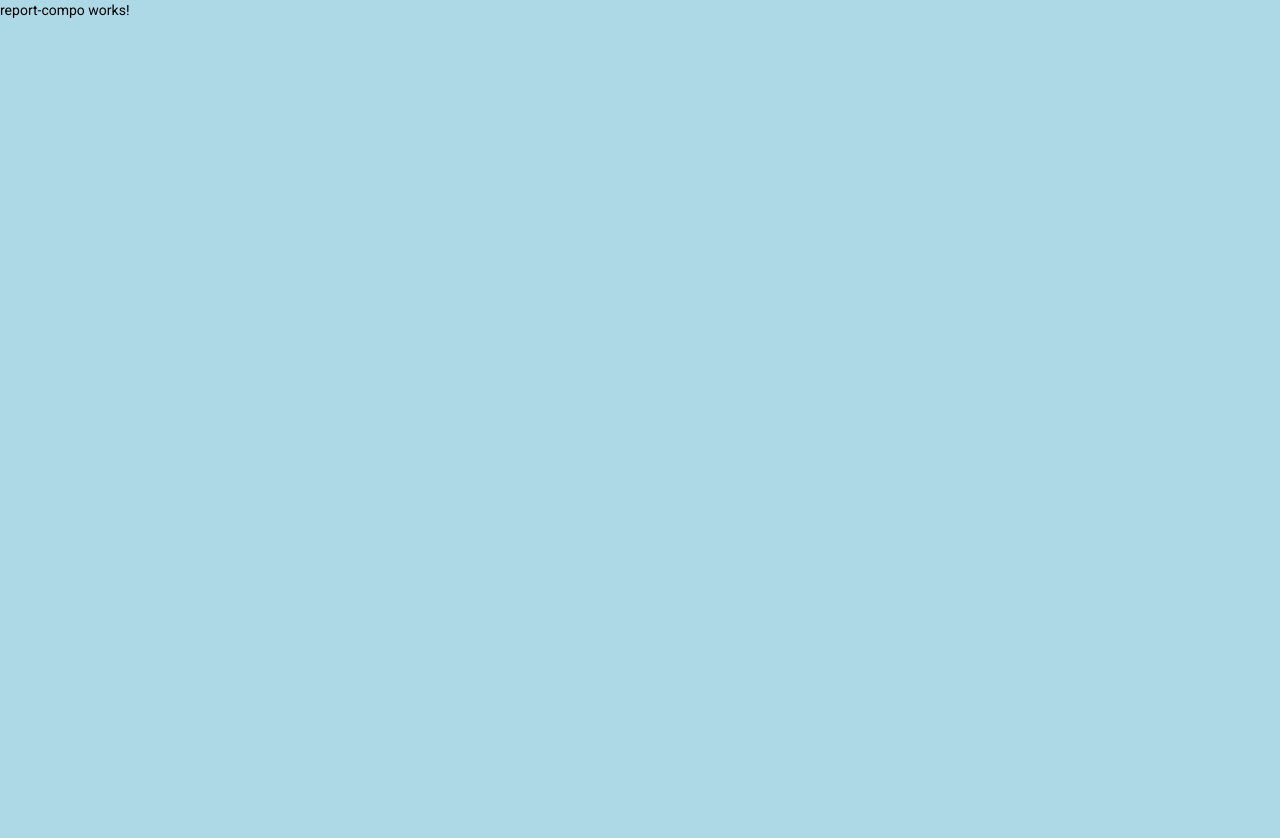
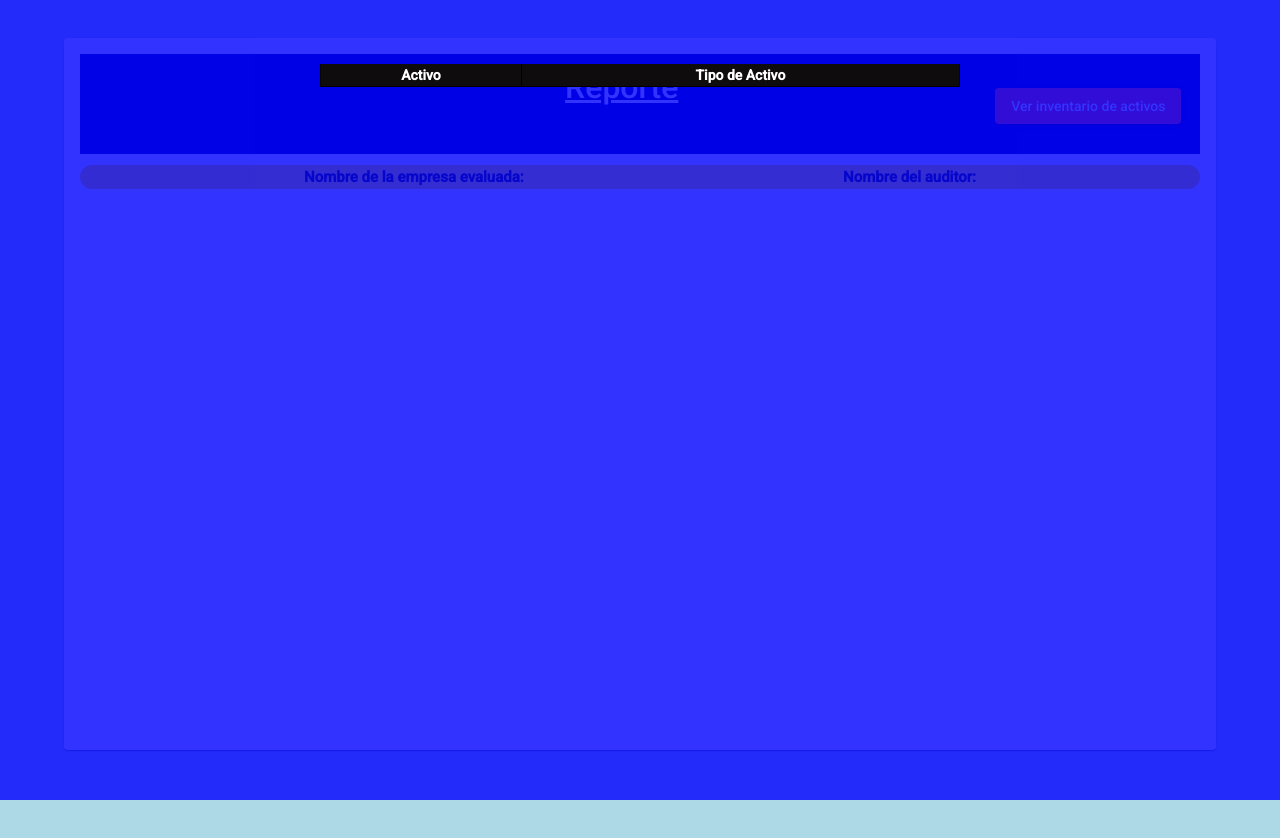
Before and after one commit to JuanM22/cobit, an Angular app: page /report in a window 1280 px wide. Shown: the top 838 px of the page. Before the commit the page ends 800 px from the top, so only its background shows below. Built offline with nearby package versions, Linux system fonts and the light colour scheme.

Commit message:
Final report generator

```diff
--- a/src/app/bussiness-assets/bussiness-assets.component.html
+++ b/src/app/bussiness-assets/bussiness-assets.component.html
@@ -29,7 +29,7 @@
             <mat-table [dataSource]="report.bussiness_assets" cdkDropList #assetsTable class="mat-elevation-z8 field-table"
                 (cdkDropListDropped)="drop($event)">
                 <ng-container matColumnDef="name">
-                    <mat-header-cell *matHeaderCellDef>Nombre</mat-header-cell>
+                    <mat-header-cell *matHeaderCellDef>Activo</mat-header-cell>
                     <mat-cell *matCellDef="let asset"> {{asset.assetName}} </mat-cell>
                 </ng-container>
                 <ng-container matColumnDef="type">
--- a/src/app/bussiness-assets/bussiness-assets.component.ts
+++ b/src/app/bussiness-assets/bussiness-assets.component.ts
@@ -22,7 +22,7 @@ export class BussinessAssetsComponent implements OnInit, IReport {
   displayedColumns: string[] = ['name', 'type', 'edit', 'delete']
   //////////
 
-  assetTypes: string[] = ['Fisicos', 'Red']
+  assetTypes: string[] = ['Activos de Información', 'Activos Físicos','ACtivos de Servicios de TI', 'Activos Humanos']
   assetName: string = ''
   assetType: string = ''
 
--- a/src/app/model/bussiness-asset.ts
+++ b/src/app/model/bussiness-asset.ts
@@ -1,16 +1,11 @@
 export class BussinessAsset {
 
-    private assetName : string;
-    private assetType: string;
+    assetName : string;
+    assetType: string;
 
     constructor(assetName: string, assetType: string) {
         this.assetName = assetName;
         this.assetType = assetType;
     }
 
-    getAssetName = (): string => this.assetName;
-    getAssetType = (): string => this.assetType;
-
-
-
 }
--- a/src/app/model/domain.ts
+++ b/src/app/model/domain.ts
@@ -3,6 +3,7 @@ import { Process } from "./process";
 export class Domain {
 
     id: number = 0;
-    processes: Process[] = []
+    name: string = '';
+    processes: Process[] = [];
 
 }
--- a/src/app/nav-menu/nav-menu.component.html
+++ b/src/app/nav-menu/nav-menu.component.html
@@ -1,6 +1,6 @@
 <section class="test-container">
   <button mat-raised-button color="primary" class="back-btn">Atrás</button>
-  <button mat-raised-button color="warn" id="go-report-btn">Siguiente</button>
+  <button mat-raised-button color="warn" id="go-report-btn" (click)="goToReportGenerator()">Siguiente</button>
   <mat-sidenav-container>
     <mat-sidenav mode="side" opened>
       <button mat-raised-button color="primary" (click)="domainIndex=0">Planear y Organizar</button>
--- a/src/app/nav-menu/nav-menu.component.ts
+++ b/src/app/nav-menu/nav-menu.component.ts
@@ -1,4 +1,5 @@
 import { Component, OnInit } from '@angular/core';
+import { Router } from '@angular/router';
 
 @Component({
   selector: 'app-nav-menu',
@@ -9,9 +10,13 @@ export class NavMenuComponent implements OnInit {
 
    domainIndex = 0;
 
-  constructor() { }
+  constructor(private router: Router) { }
 
   ngOnInit(): void {
   }
 
+  goToReportGenerator(): void {
+    this.router.navigate(['/report'])
+  }
+
 }
--- a/src/app/report-compo/report-compo.component.css
+++ b/src/app/report-compo/report-compo.component.css
@@ -0,0 +1,155 @@
+.report-container {
+    position: absolute;
+    width   : 90%;
+    height  : 100%;
+    padding : 3% 5%;
+}
+
+#generate-report-btn {
+    position: absolute;
+    right   : 3%;
+    top     : 7%;
+}
+
+.mat-card-header {
+    background-color: rgb(8, 8, 128);
+    padding         : 2% 0;
+    margin-bottom   : 1%;
+    height          : 8%;
+}
+
+.mat-card-title {
+    font-size      : 2rem;
+    color          : white;
+    text-align     : right;
+    position       : absolute;
+    right          : 42vw;
+    text-decoration: underline;
+}
+
+.report-card {
+    height: 85%;
+}
+
+table {
+    margin-left    : 5%;
+    width          : 60%;
+    text-align     : center;
+    border-collapse: collapse;
+}
+
+.improve-process-row {
+    background-color: rgba(204, 0, 0, 0.8);
+    color           : white;
+}
+
+.success-row {
+    background-color: rgba(5, 165, 53, 0.5);
+}
+
+tr {
+    border-bottom: 1px solid black;
+}
+
+th,
+td {
+    border-left : 1px solid black;
+    border-right: 1px solid black;
+}
+
+.table-header {
+    background-color: rgba(0, 0, 0, 0.8);
+    color           : white;
+}
+
+.audit-basic-info {
+    background-color: rgba(255, 217, 0, 0.87);
+    border-radius   : 1rem;
+    margin-bottom   : 1%;
+}
+
+.audit-basic-info h4,
+.audit-basic-info p {
+    display: inline;
+}
+
+.audit-basic-info h4 {
+    font-weight: bold;
+}
+
+#bussiness-info {
+    margin-left: 20%;
+}
+
+#auditor-info {
+    float       : right;
+    margin-right: 20%;
+}
+
+.comments {
+    width      : 30%;
+    margin-left: 3%;
+    height     : 5rem;
+}
+
+.comments h2 {
+    background-color       : rgba(255, 217, 0, 0.87);
+    border-top-left-radius : 1rem;
+    border-top-right-radius: 1rem;
+    text-align             : center;
+    margin-bottom          : 0;
+    font-weight            : bold;
+}
+
+.commentary-content {
+    background-color          : rgba(218, 165, 32, 0.473);
+    border-bottom-left-radius : 1rem;
+    border-bottom-right-radius: 1rem;
+    height                    : 100%;
+}
+
+.commentary-content p {
+    text-align : center;
+    padding-top: 3%;
+}
+
+.assets-inventory {
+    position        : absolute;
+    background-color: rgba(0, 0, 255, 0.8);
+    top             : 0;
+    width           : 100%;
+    height          : 100%;
+}
+
+.mat-card-content {
+    overflow-y: scroll;
+    height    : 70%;
+}
+
+.table-container {
+    margin-bottom: 1%;
+    display      : flex;
+    border       : 1px inset black;
+    padding      : 1%;
+}
+
+.process-name {
+    width: 80%;
+}
+
+/*
+    TABLA DE ACTIVOS
+*/
+
+.assets-table {
+    background-color: beige;
+    margin          : auto;
+    width           : 50%;
+    margin-top      : 5%;
+    border-collapse : collapse;
+}
+
+.assets-table thead {
+    background-color: rgb(14, 12, 12);
+    color           : white;
+}
--- a/src/app/report-compo/report-compo.component.html
+++ b/src/app/report-compo/report-compo.component.html
@@ -1 +1,63 @@
-<p>report-compo works!</p>
+<section class="report-container" id="report-info">
+    <mat-card class="report-card">
+        <mat-card-header>
+            <mat-card-title>
+                Reporte
+            </mat-card-title>
+            <button mat-raised-button color="warn" id="generate-report-btn" (click)="showPanel = true">Ver inventario de
+                activos</button>
+        </mat-card-header>
+        <div class="audit-basic-info">
+            <span id="bussiness-info">
+                <h4>Nombre de la empresa evaluada: </h4>
+                <p>{{report.bussiness_name}}</p>
+            </span>
+            <span id="auditor-info">
+                <h4>Nombre del auditor: </h4>
+                <p>{{report.auditor_name}}</p>
+            </span>
+        </div>
+        <mat-card-content>
+            <section *ngFor="let domain of report.domains" class="table-container" id={{domain.id}}>
+                <table>
+                    <thead class="table-header">
+                        <tr>
+                            <th class="process-name">Proceso</th>
+                            <th>Nivel de Madurez</th>
+                        </tr>
+                    </thead>
+                    <tbody>
+                        <tr *ngFor="let process of domain.processes"
+                            [class]="process.average >= 0 && process.average < 3 ? 'improve-process-row' : 'success-row'">
+                            <td>{{process.name}}</td>
+                            <td>{{process.average}}</td>
+                        </tr>
+                    </tbody>
+                </table>
+                <article class="comments">
+                    <h2>Comentarios</h2>
+                    <div class="commentary-content">
+                        <p>{{commentary}}</p>
+                    </div>
+                </article>
+            </section>
+        </mat-card-content>
+    </mat-card>
+</section>
+
+<section class="assets-inventory" *ngIf="showPanel" (click)="showPanel = false">
+    <table class="assets-table">
+        <thead>
+            <tr>
+                <th>Activo</th>
+                <th>Tipo de Activo</th>
+            </tr>
+        </thead>
+        <tbody>
+            <tr *ngFor="let asset of report.bussiness_assets">
+                <td>{{asset.assetName}}</td>
+                <td>{{asset.assetType}}</td>
+            </tr>
+        </tbody>
+    </table>
+</section>
--- a/src/app/report-compo/report-compo.component.ts
+++ b/src/app/report-compo/report-compo.component.ts
@@ -1,6 +1,6 @@
 import { Component, OnInit } from '@angular/core';
-import jsPDF from 'jspdf';
-import html2canvas from 'html2canvas';
+import { ReportService } from '../services/report.service';
+import { Report } from '../model/report';
 
 @Component({
   selector: 'app-report-compo',
@@ -9,23 +9,22 @@ import html2canvas from 'html2canvas';
 })
 export class ReportCompoComponent implements OnInit {
 
-  constructor() { }
+  commentary = 'Los procesos con nivel de madurez entre 0 y 2 deben mejorarse'
+  showPanel = true
+  report: Report = new Report()
+
+  constructor(private reportServices: ReportService) { }
 
   ngOnInit(): void {
+    this.getReport()
   }
 
-  generatePDF(): void {
-    let DATA = document.getElementById('pdf-content')
-    if(DATA != null) {
-      html2canvas(DATA).then(canvas => {
-        console.log(canvas)
-        let fileWidth = 8.5
-        let fileHeight = canvas.height * fileWidth / canvas.width
-        const FILEURI = canvas.toDataURL('image/png')
-        let PDF = new jsPDF('p', 'in', 'letter')
-        PDF.addPage('PNG', 'p')
-        PDF.addImage(FILEURI, 'PNG', 1, 1, fileWidth - 2, fileHeight)
-        PDF.save('report.pdf')
+  getReport(): void {
+    const reportId = localStorage.getItem('reportId')
+    this.report.reportId = (reportId === null) ? 0 : parseInt(reportId);
+    if (this.report.reportId > 0) {
+      this.reportServices.getReport(this.report.reportId).subscribe(res => {
+        this.report = res;
       })
     }
   }
```
